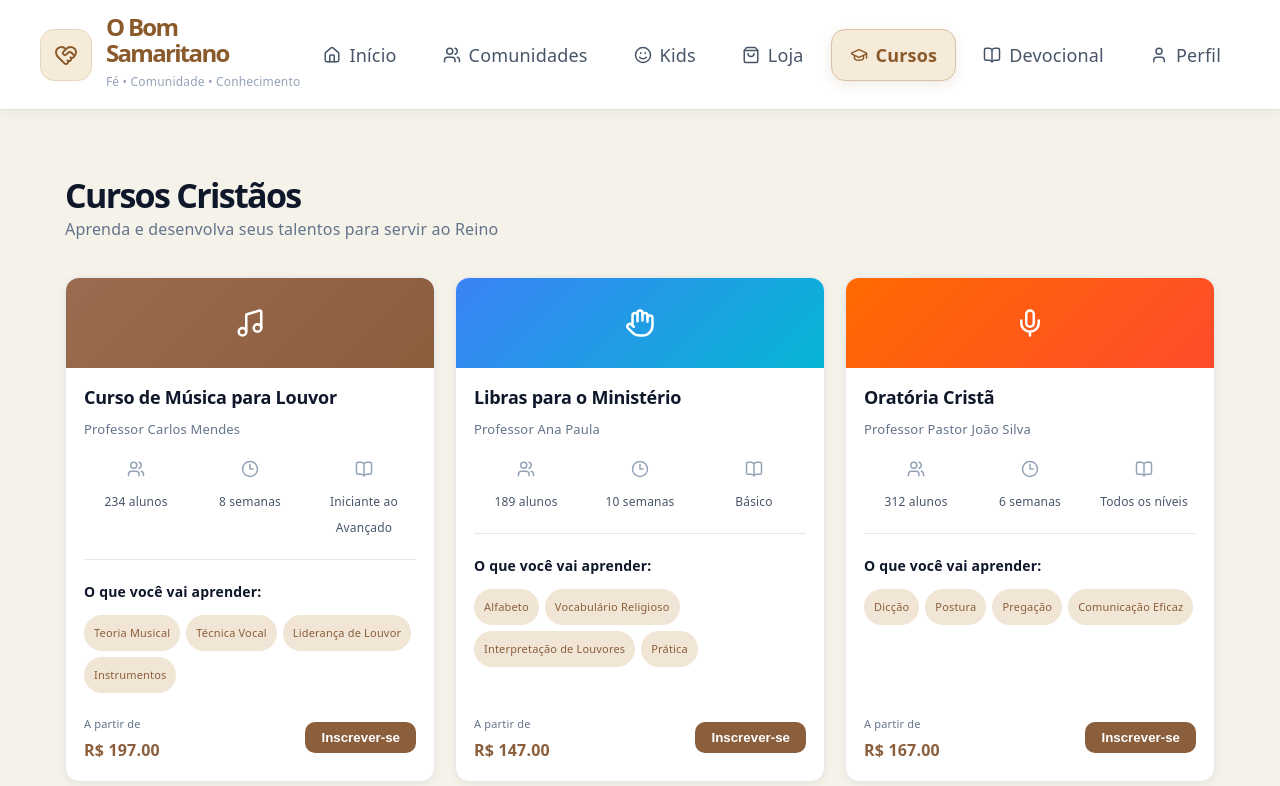
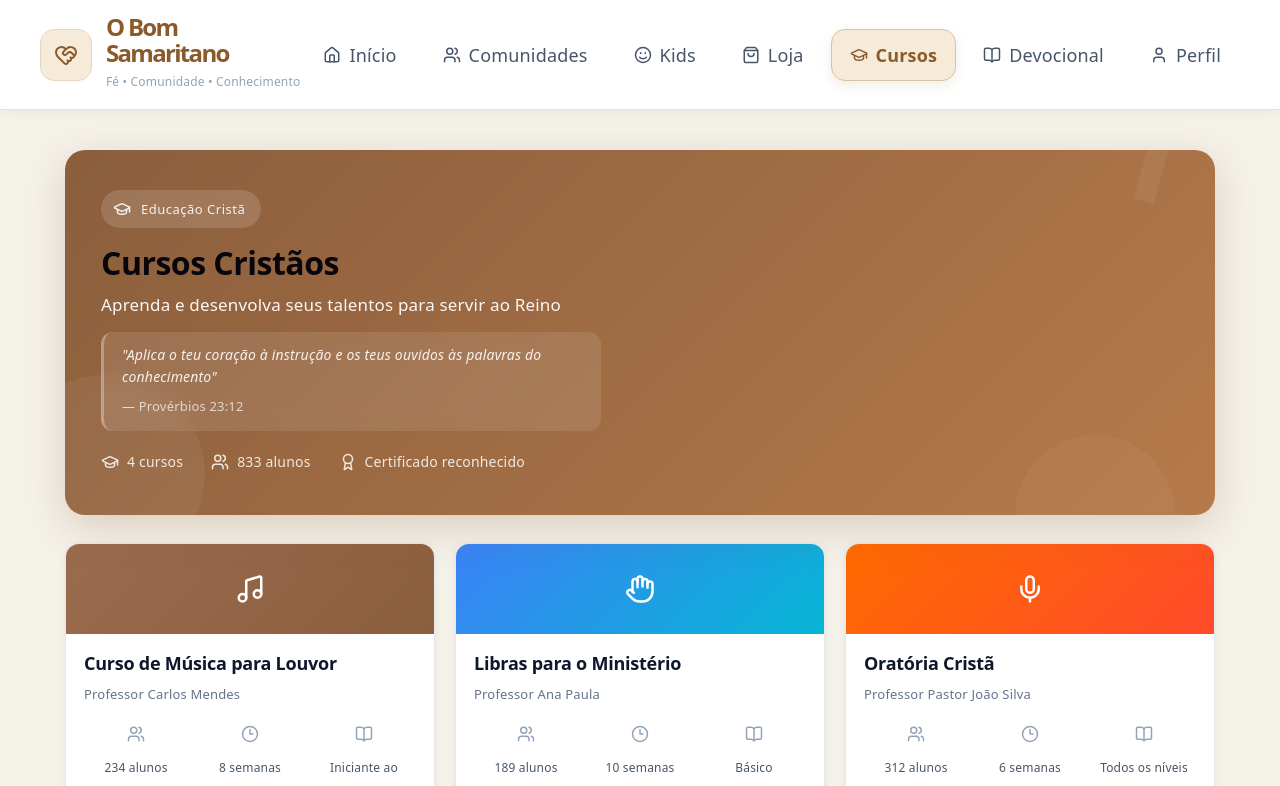
Before and after one commit to joaovv-creator/Bom-samaritano, a React (Vite) app: page /cursos in a window 1280 px wide. Shown: the top 786 px of the page. Built offline with nearby package versions, Linux system fonts and the light colour scheme; no server answers; the database is empty.

Commit message:
cabeçalho lindin na pagina cursos

```diff
--- a/src/pages/Cursos.jsx
+++ b/src/pages/Cursos.jsx
@@ -6,6 +6,11 @@ import {
   BookOpen,
   Users,
   Clock3,
+  Church,
+  Activity,
+  Sparkles,
+  GraduationCap,
+  Award
 } from "lucide-react";
 
 export default function Cursos() {
@@ -91,6 +96,11 @@ export default function Cursos() {
       },
     });
   };
+
+  // Total de alunos e cursos
+  const totalAlunos = cursos.reduce((acc, curso) => acc + curso.alunos, 0);
+  const totalCursos = cursos.length;
+
   return (
     <div
       style={{
@@ -105,30 +115,155 @@ export default function Cursos() {
           margin: "0 auto",
         }}
       >
-        {/* TÍTULO */}
-        <div style={{ marginBottom: "35px" }}>
-          <h1
-            style={{
-              fontSize: "34px",
-              fontWeight: "700",
-              color: "#0f172a",
-              marginBottom: "8px",
-            }}
-          >
+        {/* ============================================ */}
+        {/* BANNER - CURSOS (mesmo estilo das outras páginas) */}
+        {/* ============================================ */}
+        <div style={{
+          background: 'linear-gradient(135deg, #8b5e3c, #b57a4b)',
+          borderRadius: '20px',
+          padding: '40px 36px',
+          color: 'white',
+          marginBottom: '28px',
+          boxShadow: '0 12px 40px rgba(139, 94, 60, 0.25)',
+          position: 'relative',
+          overflow: 'hidden',
+        }}>
+          {/* Elemento decorativo */}
+          <div style={{
+            position: 'absolute',
+            right: '-20px',
+            top: '-20px',
+            fontSize: '180px',
+            opacity: 0.06,
+            color: 'white',
+            transform: 'rotate(15deg)',
+            pointerEvents: 'none',
+            fontFamily: 'serif',
+          }}>
+            ✝
+          </div>
+
+          <div style={{
+            position: 'absolute',
+            left: '-60px',
+            bottom: '-60px',
+            width: '200px',
+            height: '200px',
+            borderRadius: '50%',
+            background: 'rgba(255,255,255,0.05)',
+            pointerEvents: 'none',
+          }} />
+
+          <div style={{
+            position: 'absolute',
+            right: '40px',
+            bottom: '-80px',
+            width: '160px',
+            height: '160px',
+            borderRadius: '50%',
+            background: 'rgba(255,255,255,0.04)',
+            pointerEvents: 'none',
+          }} />
+
+          <div style={{ position: 'relative', zIndex: 1 }}>
+            {/* Tag dos cursos */}
+            <div style={{
+              display: 'inline-flex',
+              alignItems: 'center',
+              gap: '10px',
+              background: 'rgba(255,255,255,0.15)',
+              padding: '6px 16px 6px 12px',
+              borderRadius: '100px',
+              marginBottom: '16px',
+              backdropFilter: 'blur(10px)',
+            }}>
+              <GraduationCap size={18} style={{ opacity: 0.9 }} />
+              <span style={{ fontSize: '13px', fontWeight: '500', letterSpacing: '0.5px', opacity: 0.9 }}>
+                Educação Cristã
+              </span>
+            </div>
+
+            {/* Título principal */}
+            <h1 style={{
+              fontSize: '32px',
+              fontWeight: '700',
+              margin: '0 0 8px 0',
+              letterSpacing: '-0.5px',
+              lineHeight: 1.2,
+            }}>
               Cursos Cristãos
             </h1>
 
-          <p
-            style={{
-              color: "#64748b",
-              fontSize: "16px",
-            }}
-          >
+            {/* Subtítulo */}
+            <p style={{
+              fontSize: '17px',
+              opacity: 0.95,
+              margin: '0 0 4px 0',
+              fontWeight: '400',
+              lineHeight: 1.6,
+            }}>
               Aprenda e desenvolva seus talentos para servir ao Reino
+            </p>
+
+            {/* Versículo bíblico */}
+            <div style={{
+              marginTop: '14px',
+              padding: '12px 18px',
+              background: 'rgba(255,255,255,0.10)',
+              borderRadius: '12px',
+              borderLeft: '3px solid rgba(255,255,255,0.3)',
+              backdropFilter: 'blur(10px)',
+              maxWidth: '500px',
+            }}>
+              <p style={{
+                fontSize: '14px',
+                fontStyle: 'italic',
+                margin: 0,
+                opacity: 0.9,
+                lineHeight: 1.6,
+              }}>
+                "Aplica o teu coração à instrução e os teus ouvidos às palavras do conhecimento"
+              </p>
+              <p style={{
+                fontSize: '13px',
+                margin: '4px 0 0 0',
+                opacity: 0.7,
+                fontWeight: '300',
+              }}>
+                — Provérbios 23:12
               </p>
             </div>
 
-        {/* GRID */}
+            {/* Estatísticas */}
+            <div style={{
+              display: 'flex',
+              gap: '28px',
+              marginTop: '18px',
+              flexWrap: 'wrap',
+            }}>
+              <div style={{ display: 'flex', alignItems: 'center', gap: '8px' }}>
+                <GraduationCap size={18} style={{ opacity: 0.85 }} />
+                <span style={{ fontSize: '14px', opacity: 0.85 }}>
+                  {totalCursos} cursos
+                </span>
+              </div>
+              <div style={{ display: 'flex', alignItems: 'center', gap: '8px' }}>
+                <Users size={18} style={{ opacity: 0.85 }} />
+                <span style={{ fontSize: '14px', opacity: 0.85 }}>
+                  {totalAlunos} alunos
+                </span>
+              </div>
+              <div style={{ display: 'flex', alignItems: 'center', gap: '8px' }}>
+                <Award size={18} style={{ opacity: 0.85 }} />
+                <span style={{ fontSize: '14px', opacity: 0.85 }}>
+                  Certificado reconhecido
+                </span>
+              </div>
+            </div>
+          </div>
+        </div>
+
+        {/* GRID DE CURSOS */}
         <div
           style={{
             display: "grid",
@@ -149,6 +284,15 @@ export default function Cursos() {
                 minHeight: "330px",
                 display: "flex",
                 flexDirection: "column",
+                transition: "box-shadow 0.3s, transform 0.3s",
+              }}
+              onMouseEnter={(e) => {
+                e.currentTarget.style.boxShadow = "0 12px 40px rgba(0,0,0,0.08)";
+                e.currentTarget.style.transform = "translateY(-4px)";
+              }}
+              onMouseLeave={(e) => {
+                e.currentTarget.style.boxShadow = "0 2px 8px rgba(0,0,0,0.06)";
+                e.currentTarget.style.transform = "translateY(0)";
               }}
             >
               {/* TOPO */}
@@ -339,11 +483,15 @@ export default function Cursos() {
                       background: "#8b5e3c",
                       color: "white",
                       border: "none",
-                      padding: "8px 16px",
+                      padding: "10px 20px",
                       borderRadius: "10px",
                       fontWeight: "600",
                       cursor: "pointer",
+                      fontSize: "14px",
+                      transition: "all 0.3s",
                     }}
+                    onMouseEnter={(e) => e.currentTarget.style.background = "#6b3f2a"}
+                    onMouseLeave={(e) => e.currentTarget.style.background = "#8b5e3c"}
                   >
                     Inscrever-se
                   </button>
```
Lines whose indentation alone changed are shown as unchanged.
